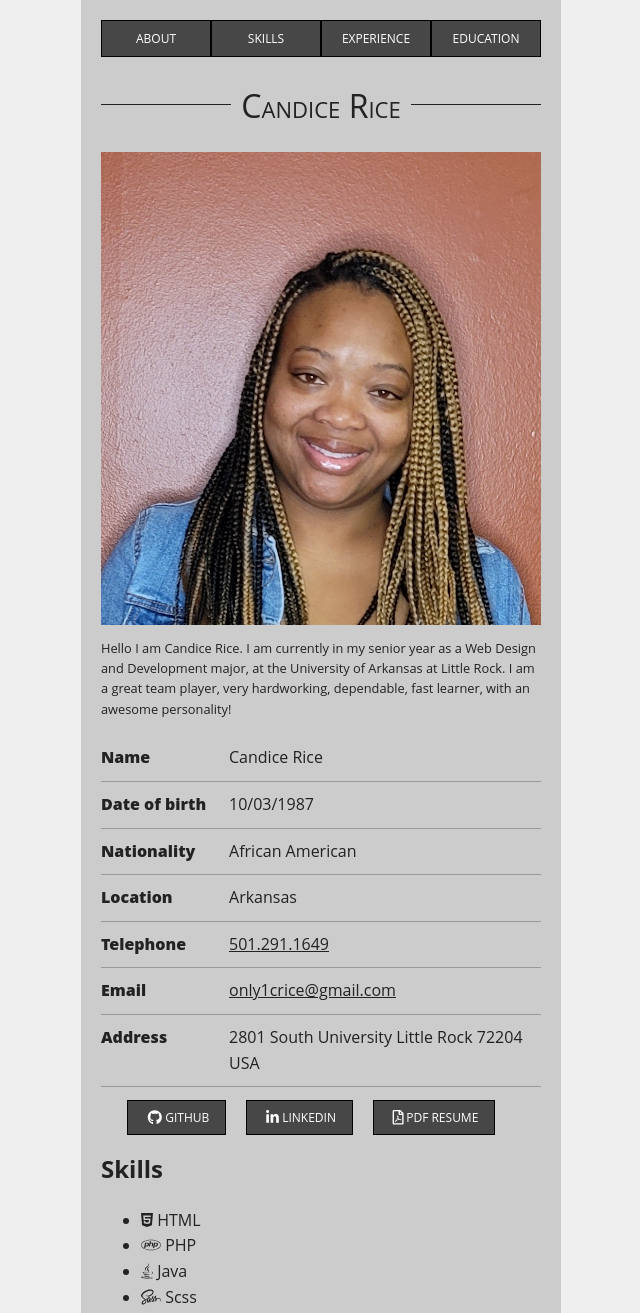
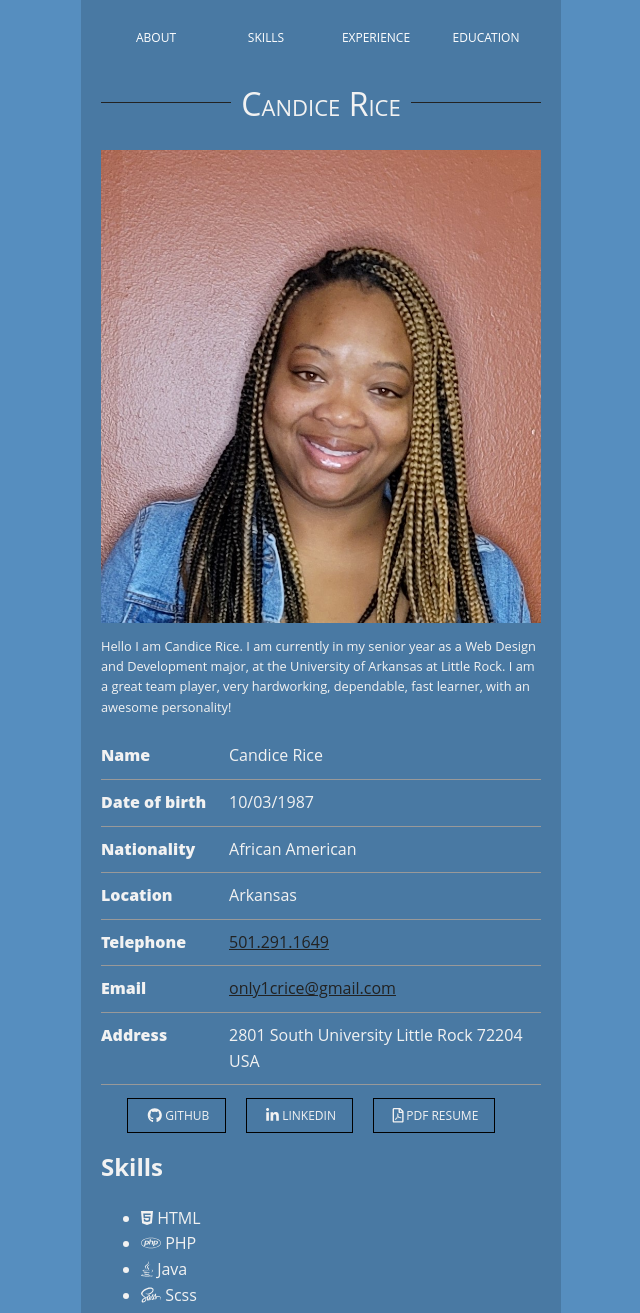
Before and after one commit to cmrice1987/ifsc-3342, a website built with Parcel: page resume/index.html in a window 1280 px wide. Shown: the top 1313 px of the page, without its empty margins (319-959 px from the left). Built offline with nearby package versions, Linux system fonts and the light colour scheme.

```diff
--- a/resume/css/style.css
+++ b/resume/css/style.css
@@ -130,8 +130,8 @@
 /* ------ Global Styles -------*/
 
 body{
-  background:#efefef;
-  color:#222222;
+  background:#568EBF;
+  color:#f2f2f2;
   line-height:1.6;
 }
 
@@ -153,14 +153,14 @@
 }
 
 nav a:link, nav a:visited{
-  border:1px solid #000;
+  border:1px solid none;
   padding:8px 16px;
   text-align:center;
   text-decoration:none;
   color:#222222;
   text-transform:uppercase;
   font-size:.75em;
-  background:rgba(0,0,0,.65);
+  background:none;
   transition: background-color .5s ease;
   color:#fff;
 }
@@ -237,9 +237,9 @@
   color:#222222;
   text-transform:uppercase;
   font-size:.75em;
-  background:rgba(0,0,0,.65);
+  background:none;
   transition: background-color 0.5s ease;
-  color:#fff;
+  color:#F2F2F2;
 }
 
 .related-links .svg-inline--fa{
```
